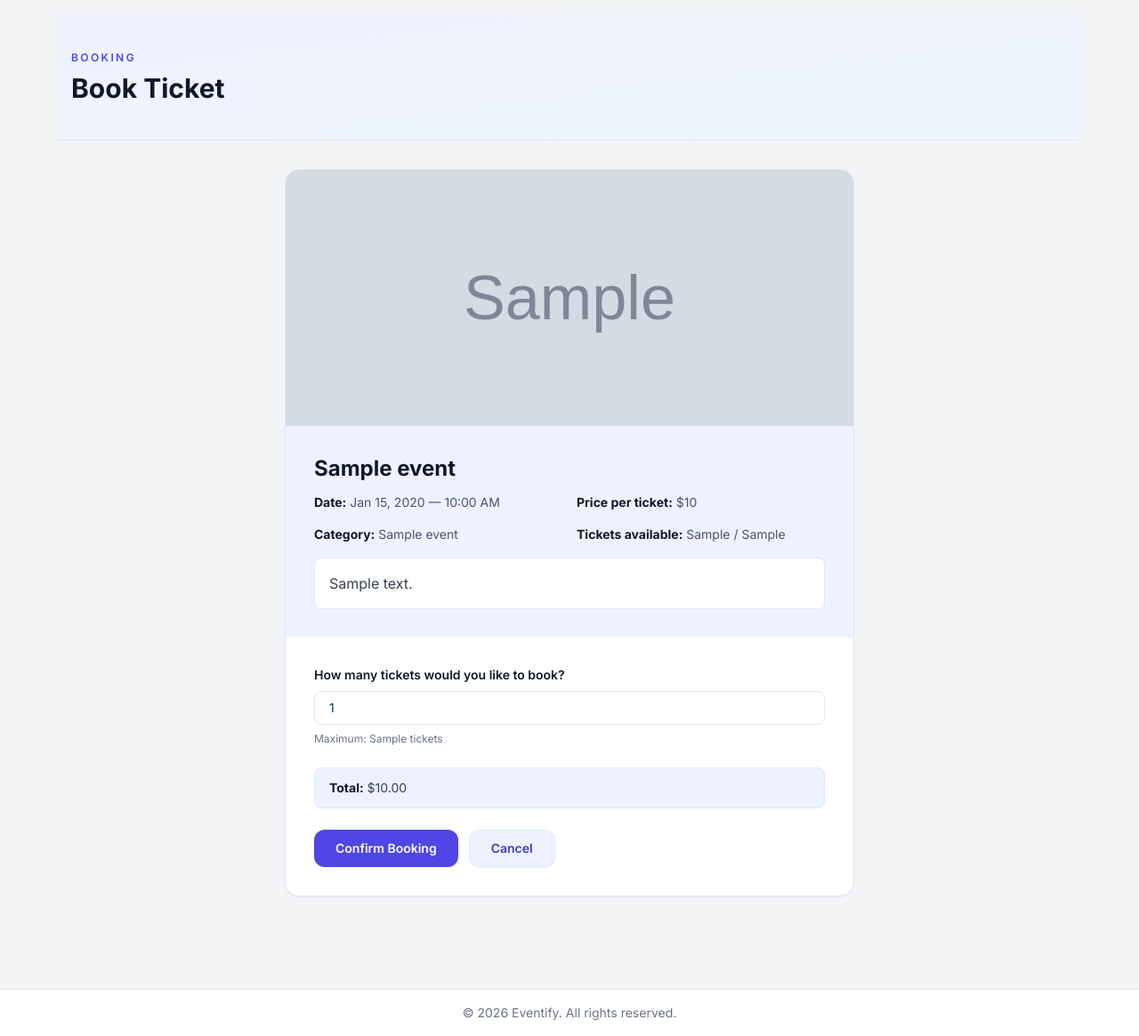
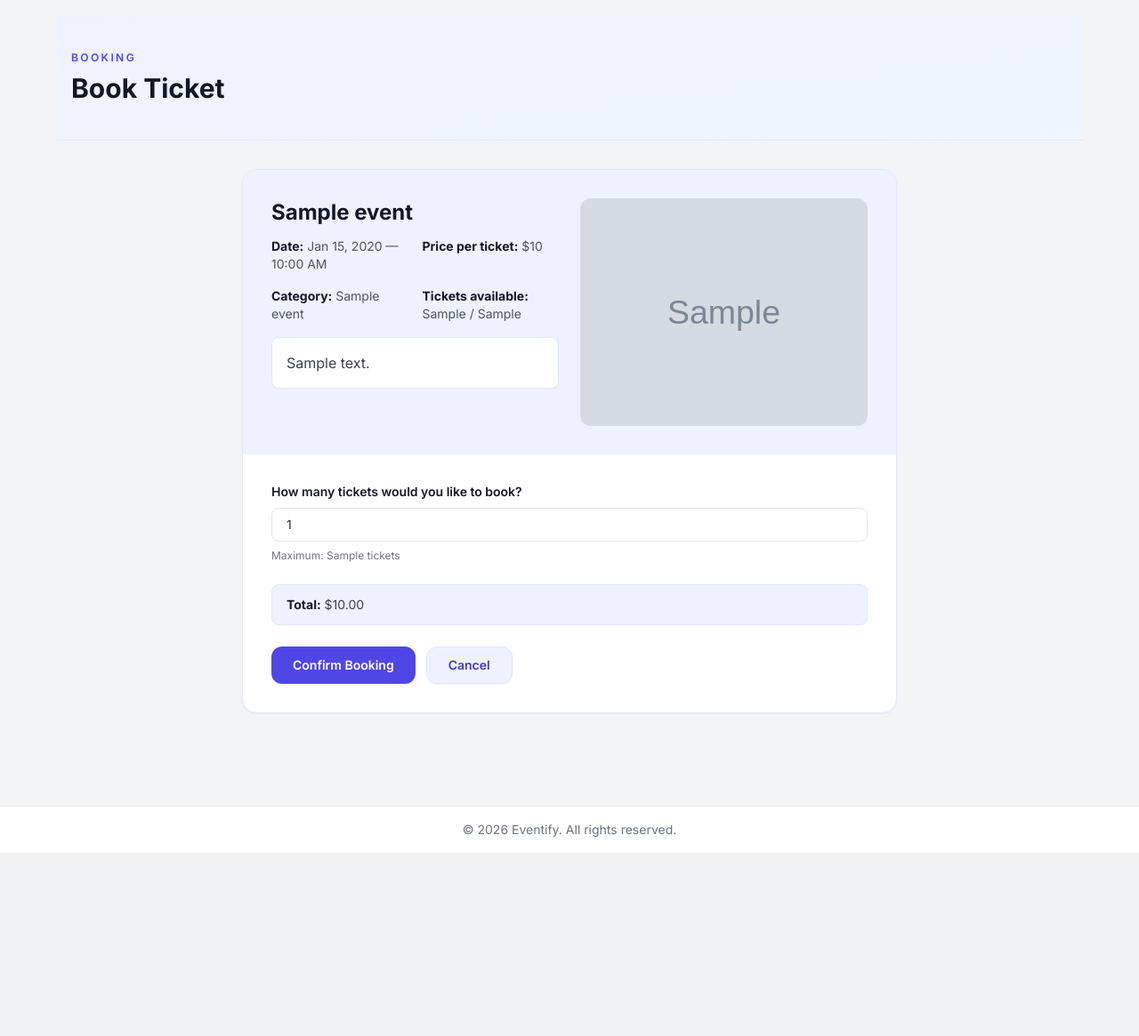
Before and after one commit to AI-with-Coding-2026/Project-B-Eventify, a Django app: template templates/events/book_ticket.html in a window 1280 px wide. Shown: the part 143-1308 px from the top of the page at 89% size. After the commit the page ends 1102 px from the top, so only its background shows below. Run offline with Django 5.2, Linux system fonts and the light colour scheme; the template is opened without the code that fills it: most values are stand-ins (such as "Sample title", 1, 10 or a date in 2020); grey boxes marked "Sample" are stand-in pictures; some libraries are stand-ins or nearby versions.

Commit message:
Place the event photo on the right of the confirm booking page.
Co-authored-by: Cursor <cursoragent@cursor.com>

```diff
--- a/templates/events/book_ticket.html
+++ b/templates/events/book_ticket.html
@@ -15,16 +15,11 @@
 </div>
 
 <div class="pb-12">
-    <div class="mx-auto max-w-2xl px-4">
+    <div class="mx-auto max-w-3xl px-4">
         <div class="rounded-2xl border border-indigo-100 bg-white shadow-sm overflow-hidden mb-6">
-            {% if event.image %}
-            <img src="{{ event.image.url }}" alt="{{ event.title }}" class="w-full max-h-72 object-cover bg-gray-50">
-            {% else %}
-            <div class="w-full h-48 bg-indigo-50 flex items-center justify-center text-indigo-400 text-sm">
-                No image available
-            </div>
-            {% endif %}
             <div class="bg-indigo-50 px-6 py-8 sm:px-8">
+                <div class="grid gap-6 sm:grid-cols-2 sm:items-start">
+                    <div>
                         <h2 class="text-2xl font-bold text-gray-900 display mb-3">{{ event.title }}</h2>
                         <div class="grid sm:grid-cols-2 gap-4 text-sm text-gray-600">
                             <p><strong class="text-gray-900">Date:</strong> {{ event.date|date:"M d, Y — g:i A" }}</p>
@@ -37,6 +32,17 @@
                             <p class="text-gray-700 whitespace-pre-line">{{ event.description }}</p>
                         </div>
                         {% endif %}
+                    </div>
+                    <div class="sm:justify-self-end w-full">
+                        {% if event.image %}
+                        <img src="{{ event.image.url }}" alt="{{ event.title }}" class="w-full h-56 sm:h-64 object-cover rounded-xl bg-gray-50">
+                        {% else %}
+                        <div class="w-full h-56 sm:h-64 rounded-xl bg-white/70 flex items-center justify-center text-indigo-400 text-sm">
+                            No image available
+                        </div>
+                        {% endif %}
+                    </div>
+                </div>
             </div>
 
             {% if event.is_sold_out %}
```
Lines whose indentation alone changed are shown as unchanged.
